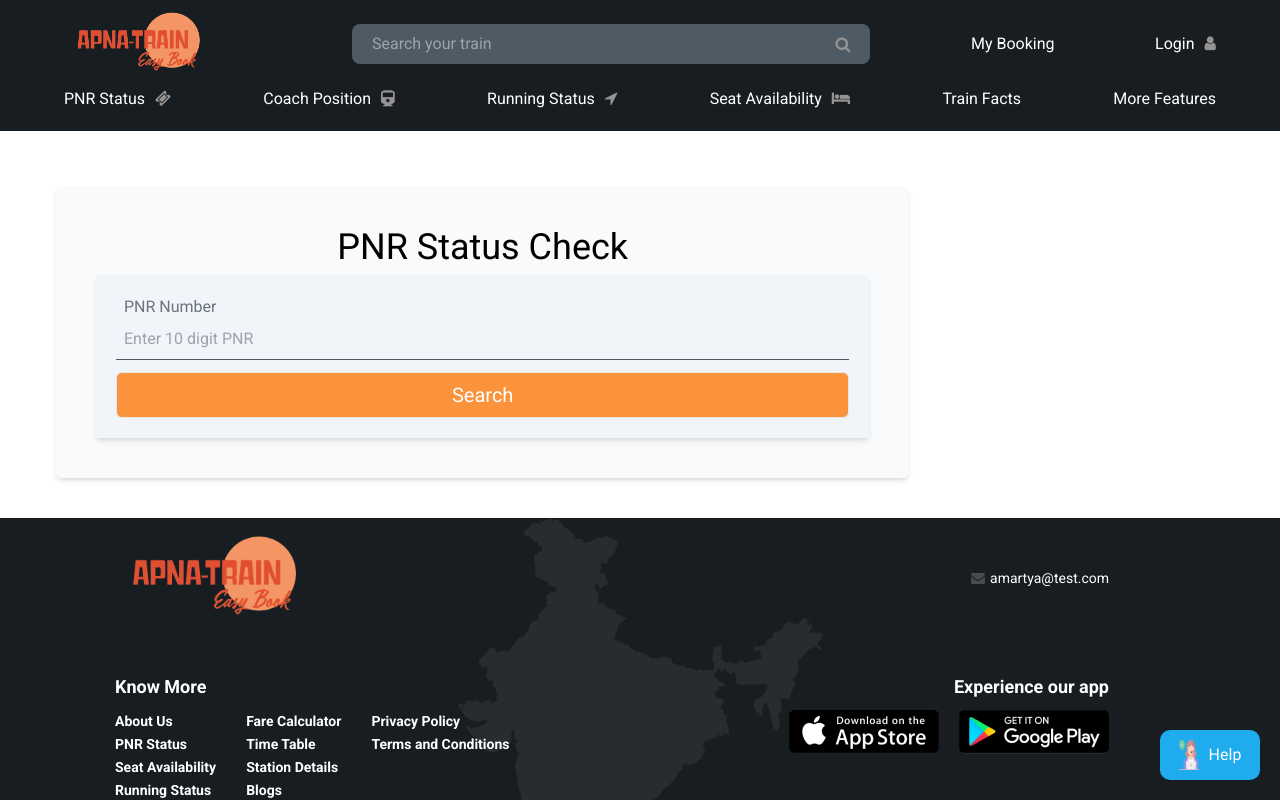
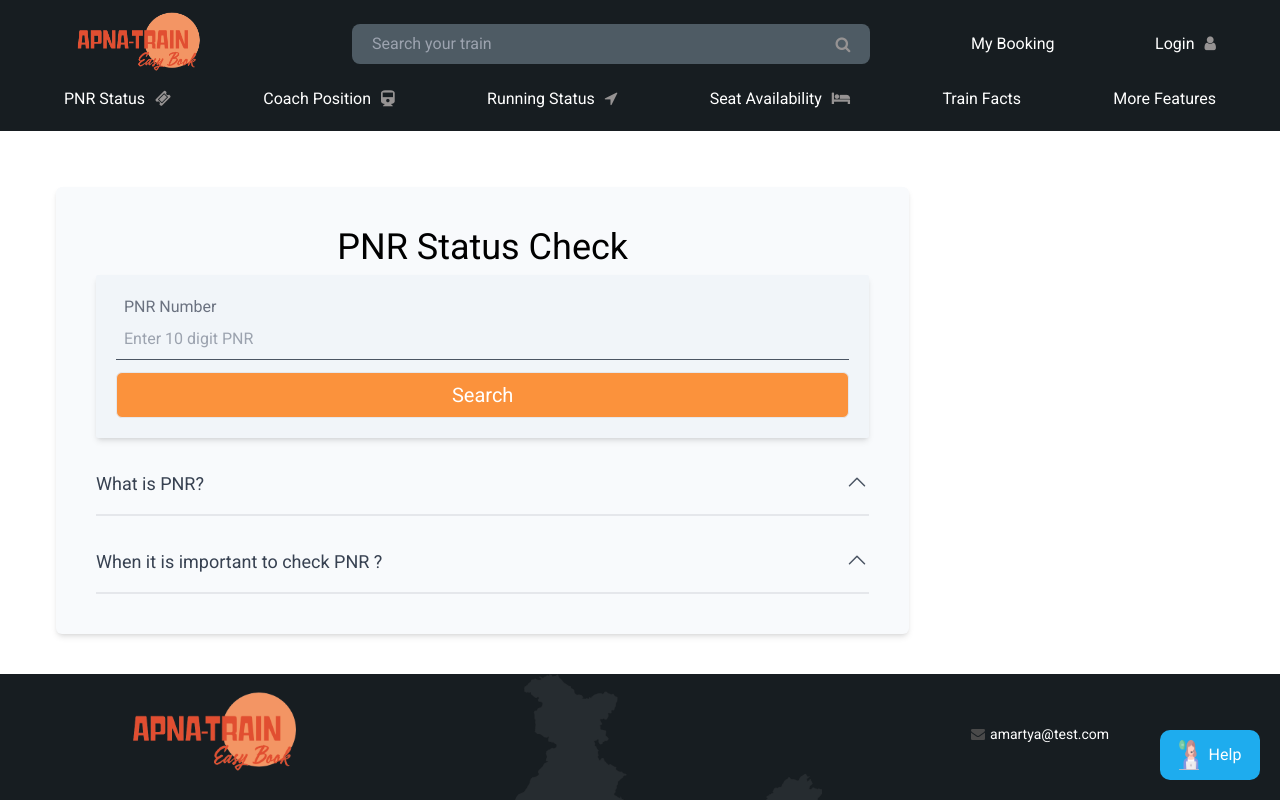
Before and after one commit to amartya895/apna-train, a React (Create React App) app in the folder apna-train/: page /pnr-status in a window 1280 px wide. Shown: the top 800 px of the page. Built offline with nearby package versions, Linux system fonts and the light colour scheme.

Commit message:
added accordian

```diff
--- /dev/null
+++ b/apna-train/src/components/Accordian.js
@@ -0,0 +1,28 @@
+import React, { useState } from "react";
+import AccordianPanle from "./AccordianPanel";
+
+const Accordian = ({FAQs}) => {
+  const [clicked, setClicked] = useState("0");
+  const handleToggle = (index) => {
+    if (clicked === index) {
+      return setClicked("0");
+    }
+    setClicked(index);
+  };
+  return (
+    <div className="w-full">
+      {FAQs.map((faq, index) => {
+        return (
+          <AccordianPanle
+            key={index}
+            faq={faq}
+            onToggle={() => handleToggle(index)}
+            isActive={clicked === index}
+          />
+        );
+      })}
+    </div>
+  );
+};
+
+export default Accordian;
--- /dev/null
+++ b/apna-train/src/components/AccordianPanel.js
@@ -0,0 +1,48 @@
+
+const AccordianPanle = ({ faq, onToggle, isActive }) => {
+    const { title, jsxChild } = faq;
+    return (
+      <div className="border-b-2 pb-2">
+        <div
+          className="flex justify-between mt-8  pb-2 cursor-pointer"
+          onClick={onToggle}
+        >
+          <h1 className="text-lg text-gray-700">{title}</h1>
+          {isActive ? (
+            <svg
+              xmlns="http://www.w3.org/2000/svg"
+              fill="none"
+              viewBox="0 0 24 24"
+              stroke-width="1.5"
+              stroke="currentColor"
+              className="w-6 h-6 cursor-pointer text-gray-600"
+            >
+              <path
+                stroke-linecap="round"
+                stroke-linejoin="round"
+                d="M19.5 8.25l-7.5 7.5-7.5-7.5"
+              />
+            </svg>
+          ) : (
+            <svg
+              xmlns="http://www.w3.org/2000/svg"
+              fill="none"
+              viewBox="0 0 24 24"
+              stroke-width="1.5"
+              stroke="currentColor"
+              className="w-6 h-6 cursor-pointer text-gray-600"
+            >
+              <path
+                stroke-linecap="round"
+                stroke-linejoin="round"
+                d="M4.5 15.75l7.5-7.5 7.5 7.5"
+              />
+            </svg>
+          )}
+        </div>
+        {isActive && <div className="pb-8 pt-2 text-gray-500">{jsxChild}</div>}
+      </div>
+    );
+  };
+
+  export default AccordianPanle;
--- /dev/null
+++ b/apna-train/src/data/FAQs.js
@@ -0,0 +1,35 @@
+export const PNRFAQs = [
+    {
+      title: " What is PNR? ",
+      jsxChild: (
+        <>
+          PNR Status tells the latest seat berth status of passenger in Indian
+          Railways i.e. whether passenger has got confirmed reservation,
+          Reservation Against Cancellation (RAC) or the passenger is in waiting
+          list. For waiting list or rac passengers, pnr status might change to
+          confirmed in future if other passengers on this trip cancel their
+          journey. For passengers who have cancelled their trip, it is shown as
+          Can/Mod. Train PNR status also tells the origin station, boarding point,
+          destination station, travel class, quota and charting status. Once final
+          chart is prepared, the indian railway PNR status live freezes and does
+          not change after that.
+        </>
+      ),
+    },
+    {
+      title: "When it is important to check PNR ?",
+      jsxChild: <> It is important to check your PNR status after  train ticket booking online. Your PNR status will tell you whether the ticket has been confirmed, on waiting list (WL) or is under reservation against cancellation (RAC). It provides details of the coach and seat number, class of travel, chart status, train name, train number, booking status, current status, journey time and fare apart from the basic information about arrival and departure time of trains. </>,
+    },
+  ];
+
+
+export const TrainFAQS = [
+    {
+        title : "Check Live Status",
+        jsxChild:<>My train is running Late</>
+    },
+    {
+        title : "Check seat Available",
+        jsxChild:<>No seat available</>
+    }
+]
--- a/apna-train/src/screens/pnrStatus/PnrStatus.js
+++ b/apna-train/src/screens/pnrStatus/PnrStatus.js
@@ -1,17 +1,20 @@
 import React, { useState } from "react";
 import PnrStatusCard from "../../components/PnrStatusCard";
+import Accordian from "../../components/Accordian";
+import { PNRFAQs } from "../../data/FAQs";
 function PnrStatus() {
+  const [checkPnr, setCheckPnr] = useState(false);
 
-  const [checkPnr , setCheckPnr] = useState(false);
-
-  const handlePnrSearch = (isCheck)=>{
+  const handlePnrSearch = (isCheck) => {
     setCheckPnr(isCheck);
-  }
+  };
 
   return (
     <div className="bg-slate-50 w-2/3  ml-14 mt-14 mb-10 p-10 shadow-md flex-col justify-center items-center rounded-md">
-     {
-      checkPnr ? <PnrStatusCard checkFunction={handlePnrSearch}/>:<>
+      {checkPnr ? (
+        <PnrStatusCard checkFunction={handlePnrSearch} />
+      ) : (
+        <>
           <h1 className="text-4xl font-normal text-center">PNR Status Check</h1>
           <div className=" bg-slate-100 shadow-md mt-2 p-5  rounded-sm">
             <p className="text-gray-500 pl-2">PNR Number</p>
@@ -21,12 +24,16 @@ function PnrStatus() {
               placeholder="Enter 10 digit PNR"
             />
 
-        <button className="w-full mt-3 p-2 text-xl bg-orange-400 duration-300 text-white rounded-md border hover:bg-orange-300 " onClick={handlePnrSearch}>
+            <button
+              className="w-full mt-3 p-2 text-xl bg-orange-400 duration-300 text-white rounded-md border hover:bg-orange-300 "
+              onClick={handlePnrSearch}
+            >
               Search
             </button>
           </div>
+          <Accordian FAQs={PNRFAQs} />
         </>
-     }
+      )}
     </div>
   );
 }
```
Lines whose indentation alone changed are shown as unchanged.
